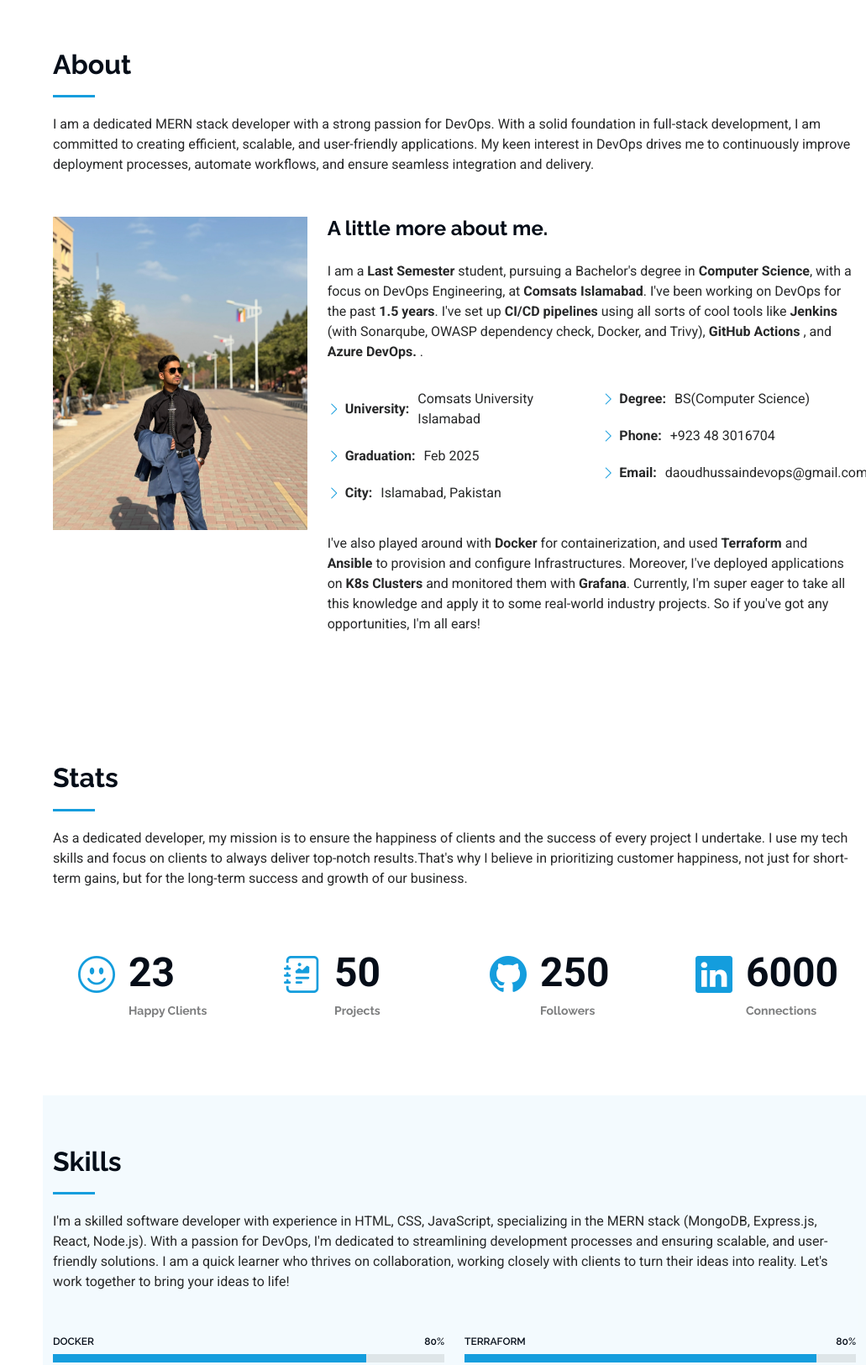
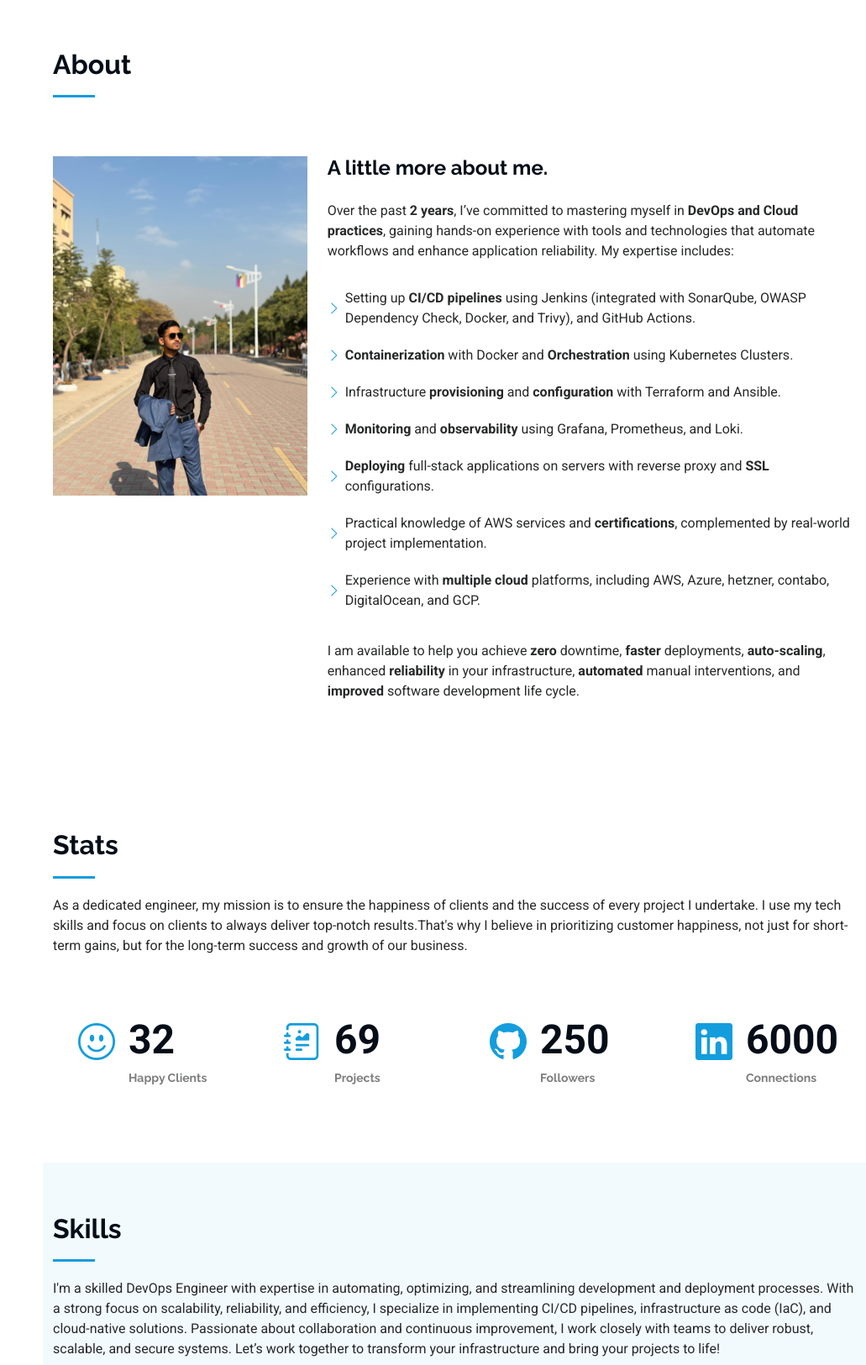
Before and after one commit to Daoud-Hussain/DevFolio, a plain HTML site: page index.html in a window 1280 px wide. Shown: the part 802-2427 px from the top of the page at 84% size, without its empty margins (249-1280 px from the left). Drawn offline with nearby package versions, Linux system fonts and the light colour scheme.

Commit message:
chore: new modifications

```diff
--- a/index.html
+++ b/index.html
@@ -103,7 +103,7 @@
       <div class="hero-container" data-aos="fade-in">
         <h1>Daoud Hussain</h1>
         <p>I'm a <span class="typed"
-            data-typed-items="DevOps Engineer. , Technical Writer., Software Engineer. ,CS Senior. :) "></span>
+            data-typed-items="DevOps Engineer. , Technical Writer., Software Engineer. ,CS Senior. "></span>
         </p>
         <a href="./assets/resume/Daoud's Resume.pdf" target="_blank" download="Daoud's Resume.pdf">
           <button class="button">Download Resume</button>
@@ -122,38 +122,36 @@
       <div class="container section-title" data-aos="fade-up">
         <h2>About</h2>
         <p>
-          I am a dedicated MERN stack developer with a strong
-          passion for DevOps. With a solid foundation in full-stack
-          development, I am committed to creating efficient, scalable, and
-          user-friendly applications. My keen interest in DevOps drives me to
-          continuously improve deployment processes, automate workflows, and
-          ensure seamless integration and delivery.
+
         </p>
       </div>
 
       <div class="container" data-aos="fade-up" data-aos-delay="100">
-        <div class="row gy-4 justify-content-center">
+        <div class="row gy-4 justify-content-center" As a fresh graduate from COMSATS University Islamabad with a
+          Bachelor's degree in Computer Science, I am passionate about driving efficiency and reliability in software
+          delivery pipelines. My focus as a DevOps engineer is on implementing practices that enable faster deployments,
+          flawless orchestration, zero downtime, auto-scaling, auto-healing systems, proactive monitoring, and
+          collaborations.>
           <div class="col-lg-4">
-            <img src="assets/img/IMG4.jpeg" class="img-fluid" alt="" />
+            <img src="assets/img/cover-img.jpg" class="img-fluid" alt="" />
           </div>
           <div class="col-lg-8 content">
             <h2>A little more about me.</h2>
             <p class=" py-3">
-              I am a <b> Last Semester</b> student, pursuing a Bachelor's degree in <b>Computer Science</b>, with a
-              focus on
-              DevOps Engineering, at <b> Comsats Islamabad</b>. I've been working on DevOps for the past <b> 1.5
-                years</b>. I've set up <b> CI/CD pipelines</b>
-              using all sorts of cool tools like <b>Jenkins</b> (with Sonarqube, OWASP dependency check, Docker, and
-              Trivy),
-              <b> GitHub Actions </b>, and <b> Azure DevOps. </b>.
+              Over the past <b>2 years</b>, I’ve committed to mastering myself in <b>DevOps and Cloud practices</b>,
+              gaining hands-on
+              experience with tools and technologies that automate workflows and enhance application reliability. My
+              expertise includes:
             </p>
             <div class="row">
-              <div class="col-lg-6">
+              <div class="col-lg-12">
                 <ul>
                   <li>
                     <i class="bi bi-chevron-right"></i>
-                    <strong>University:</strong>
-                    <span>Comsats University Islamabad</span>
+                    <!-- <strong>Pipelines:</strong> -->
+                    <span>Setting up <b>CI/CD pipelines</b> using Jenkins (integrated with SonarQube, OWASP Dependency
+                      Check,
+                      Docker, and Trivy), and GitHub Actions.</span>
                   </li>
                   <!-- <li>
                     <i class="bi bi-chevron-right"></i>
@@ -162,7 +160,9 @@
                   </li> -->
                   <li>
                     <i class="bi bi-chevron-right"></i>
-                    <strong>Graduation:</strong> <span>Feb 2025</span>
+                    <!-- <strong>Containerization:</strong> -->
+                    <span> <b>Containerization</b> with Docker and <b>Orchestration</b> using Kubernetes
+                      Clusters.</span>
                   </li>
 
                   <!-- <li>
@@ -172,24 +172,41 @@
                   </li> -->
                   <li>
                     <i class="bi bi-chevron-right"></i>
-                    <strong>City:</strong> <span>Islamabad, Pakistan</span>
+                    <!-- <strong>Infrastructures:</strong>  -->
+                    <span>Infrastructure <b>provisioning</b> and <b>configuration</b> with Terraform
+                      and Ansible.</span>
                   </li>
                 </ul>
               </div>
-              <div class="col-lg-6">
+              <div class="col-lg-12">
                 <ul>
                   <li>
                     <i class="bi bi-chevron-right"></i>
-                    <strong>Degree:</strong> <span>BS(Computer Science)</span>
+                    <!-- <strong>Monitoring:</strong>  -->
+                    <span><b>Monitoring</b> and <b>observability</b> using Grafana, Prometheus, and
+                      Loki.</span>
                   </li>
                   <li>
                     <i class="bi bi-chevron-right"></i>
-                    <strong>Phone:</strong> <span>+923 48 3016704</span>
+                    <!-- <strong>Deployment:</strong>  -->
+                    <span><b>Deploying</b> full-stack applications on servers with reverse proxy
+                      and <b>SSL</b> configurations. </span>
                   </li>
                   <li>
                     <i class="bi bi-chevron-right"></i>
-                    <strong>Email:</strong>
-                    <span>daoudhussaindevops@gmail.com</span>
+                    <!-- <strong>Certifications:</strong> -->
+                    <span>Practical knowledge of AWS services and <b>certifications</b>, complemented by real-world
+                      project
+                      implementation.
+                    </span>
+                  </li>
+                  <li>
+                    <i class="bi bi-chevron-right"></i>
+                    <!-- <strong>Multi-cloud Expertise:</strong> -->
+                    <span>Experience with <b>multiple cloud</b> platforms, including AWS, Azure, hetzner, contabo,
+                      DigitalOcean, and
+                      GCP.
+                    </span>
                   </li>
 
 
@@ -197,14 +214,10 @@
               </div>
             </div>
             <p class="py-3">
-              I've also played around with <b>Docker</b> for containerization, and used <b> Terraform </b>and <b>
-                Ansible</b> to provision and
-              configure Infrastructures. Moreover, I've deployed applications on <b> K8s Clusters </b>and monitored them
-              with
-              <b> Grafana</b>. Currently, I'm super eager to take all this knowledge and apply it to some real-world
-              industry
-              projects. So if you've got any opportunities, I'm all ears!
-
+              I am available to help you achieve <b>zero </b>downtime, <b>faster</b> deployments, <b>auto-scaling</b>,
+              enhanced <b>reliability</b>
+              in your infrastructure, <b>automated</b> manual interventions, and <b>improved</b> software development
+              life cycle.
             </p>
           </div>
         </div>
@@ -217,7 +230,7 @@
         <div class="section-title">
           <h2>Stats</h2>
           <p>
-            As a dedicated developer, my mission is to ensure the happiness of clients and the success of every project
+            As a dedicated engineer, my mission is to ensure the happiness of clients and the success of every project
             I undertake. I use my tech skills and focus on clients to always deliver top-notch results.That's why I
             believe in prioritizing customer happiness, not just for short-term gains, but for the long-term success and
             growth of our business.
@@ -228,7 +241,7 @@
           <div class="col-lg-3 col-md-6">
             <div class="stats-item">
               <i class="bi bi-emoji-smile"></i>
-              <span data-purecounter-start="0" data-purecounter-end="23" data-purecounter-duration="1"
+              <span data-purecounter-start="0" data-purecounter-end="32" data-purecounter-duration="1"
                 class="purecounter"></span>
               <p>
                 <strong>Happy Clients</strong>
@@ -239,7 +252,7 @@
           <div class="col-lg-3 col-md-6">
             <div class="stats-item">
               <i class="bi bi-journal-richtext"></i>
-              <span data-purecounter-start="0" data-purecounter-end="50" data-purecounter-duration="1"
+              <span data-purecounter-start="0" data-purecounter-end="69" data-purecounter-duration="1"
                 class="purecounter"></span>
               <p>
                 <strong>Projects</strong>
@@ -275,11 +288,13 @@
     <section id="skills" class="skills section">
       <div class="container section-title" data-aos="fade-up">
         <h2>Skills</h2>
-        <p>I'm a skilled software developer with experience in HTML, CSS, JavaScript, specializing in the MERN stack
-          (MongoDB, Express.js, React, Node.js). With a passion for DevOps, I'm dedicated to streamlining development
-          processes and ensuring scalable, and user-friendly solutions. I am a quick learner who thrives on
-          collaboration, working closely with clients to turn their ideas into reality. Let's work together to bring
-          your ideas to life!</p>
+        <p>I'm a skilled DevOps Engineer with expertise in automating, optimizing, and streamlining development and
+          deployment processes. With a strong focus on scalability, reliability, and efficiency, I specialize in
+          implementing CI/CD pipelines, infrastructure as code (IaC), and cloud-native solutions. Passionate about
+          collaboration and continuous improvement, I work closely with teams to deliver robust, scalable, and secure
+          systems. Let’s work together to transform your infrastructure and bring your projects to life!
+
+        </p>
       </div>
 
       <div class="container" data-aos="fade-up" data-aos-delay="100">
@@ -378,12 +393,12 @@
       <div class="container section-title" data-aos="fade-up">
         <h2>Resume</h2>
         <p>
-          Results-driven MERN stack developer with 1.5+ years of experience crafting robust full-stack applications.
-          Proficient in MongoDB, Express.js, React.js, and Node.js, delivering responsive and scalable web solutions.
-          Passionate about DevOps, ensuring seamless deployment and continuous integration, translating complex business
-          requirements into efficient, maintainable code. Known for leveraging modern DevOps practices to enhance
-          development workflows and optimize application performance.
-
+          Results-driven DevOps Engineer with 2 years of experience building and optimizing scalable, secure, and
+          efficient infrastructure. Proficient in CI/CD pipelines, infrastructure as code (IaC), and cloud-native
+          technologies, ensuring seamless deployment and continuous integration. Passionate about automating workflows,
+          enhancing system reliability, and improving application performance. Known for translating complex business
+          requirements into robust, maintainable solutions while leveraging modern DevOps practices to streamline
+          development and operations.
         </p>
       </div>
 
@@ -392,10 +407,24 @@
           <div class="col-lg-6" data-aos="fade-up" data-aos-delay="200">
             <h3 class="resume-title">Professional Experience</h3>
 
+            <div class="resume-item">
+              <h4>DevOps and Cloud Engineer</h4>
+              <h5>Feb 2025 - Present</h5>
+              <p><a href="https://vizzwebsolutions.com/" target="_blank"
+                  class="customLinks"><em>Vizz Web Solutions</em></a> </p>
+              <p>As a DevOps and Cloud Engineer at Vizz Web Solutions, I specialize in migrating servers across multiple
+                cloud platforms, including AWS, GCP, Azure, Hetzner, and Contabo. I focus on deploying applications
+                efficiently across development, staging, and production environments using automated pipelines. Ensuring
+                zero downtime, autoscaling, and reliability of the company’s products is a key priority. Additionally, I
+                facilitate seamless collaboration between development and operations teams to automate software delivery
+                and maintain high system availability.
+
+              </p>
+            </div>
 
             <div class="resume-item">
               <h4>Junior DevOps Engineer</h4>
-              <h5>Nov 2024 - Present</h5>
+              <h5>Nov 2024 - Jan 2025</h5>
               <p><a href="https://www.octaloop.io/" target="_blank" class="customLinks"><em>Octaloop
                     Technologies</em></a>
               </p>
@@ -404,20 +433,6 @@
                 system performance, implement security best practices, and troubleshoot issues to ensure stability. I
                 work as a bridge between development and operations fostering collaboration for faster, automatic, more
                 reliable software delivery.</p>
-            </div>
-
-            <div class="resume-item">
-              <h4>DevOps Engineer</h4>
-              <h5>Nov 2024 - Present</h5>
-              <p><a href="https://www.linkedin.com/company/mlify-ai/posts/?feedView=all" target="_blank"
-                  class="customLinks"><em>MLify.ai</em></a> </p>
-              <p>As a DevOps Engineer at MLify.ai, my responsibilities include architecting and managing scalable,
-                secure, and highly available infrastructure on AWS. I automate deployments, build robust CI/CD
-                pipelines, and optimize services like EC2, S3, Lambda, and RDS for performance and cost-efficiency. I
-                ensure system reliability, monitor performance, and implement AWS security best practices to support
-                seamless AI/ML workflows
-
-              </p>
             </div>
 
             <div class="resume-item">
@@ -452,7 +467,7 @@
               <h5>Jan 2021 - Feb 2025</h5>
               <p><em>Comsats University Islamabad</em></p>
               <p>
-                Final year CS student, boasting an exceptional CGPA, poised to leverage cutting-edge knowledge and
+                Recent CS graduate, boasting an exceptional CGPA, poised to leverage cutting-edge knowledge and
                 skills in driving impactful digital solutions.
 
               </p>
@@ -917,7 +932,7 @@
               </div>
 
               <iframe
-                src="https://www.google.com/maps/embed?pb=!1m18!1m12!1m3!1d4484.506123423551!2d73.15431600383347!3d33.657278171726816!2m3!1f0!2f0!3f0!3m2!1i1024!2i768!4f13.1!3m3!1m2!1s0x38dfeb104a188d9d%3A0x719284290cc3d2c2!2sHostel%20City!5e0!3m2!1sen!2s!4v1718902041239!5m2!1sen!2s"
+                src="https://www.google.com/maps/embed?pb=!1m18!1m12!1m3!1d13303.685045017422!2d73.1157303!3d33.52943275!2m3!1f0!2f0!3f0!3m2!1i1024!2i768!4f13.1!3m3!1m2!1s0x38dfed68dd86fca9%3A0x8d4a3cb707e87eba!2sPhase%207%20Bahria%20Town%2C%20Islamabad!5e0!3m2!1sen!2s!4v1741730423913!5m2!1sen!2s"
                 frameborder="0" style="border: 0; width: 100%; height: 270px" allowfullscreen="" loading="lazy"
                 referrerpolicy="no-referrer-when-downgrade"></iframe>
             </div>
```
Also changed, not shown: assets/img/cover-img.jpg (added), 1 other file.
